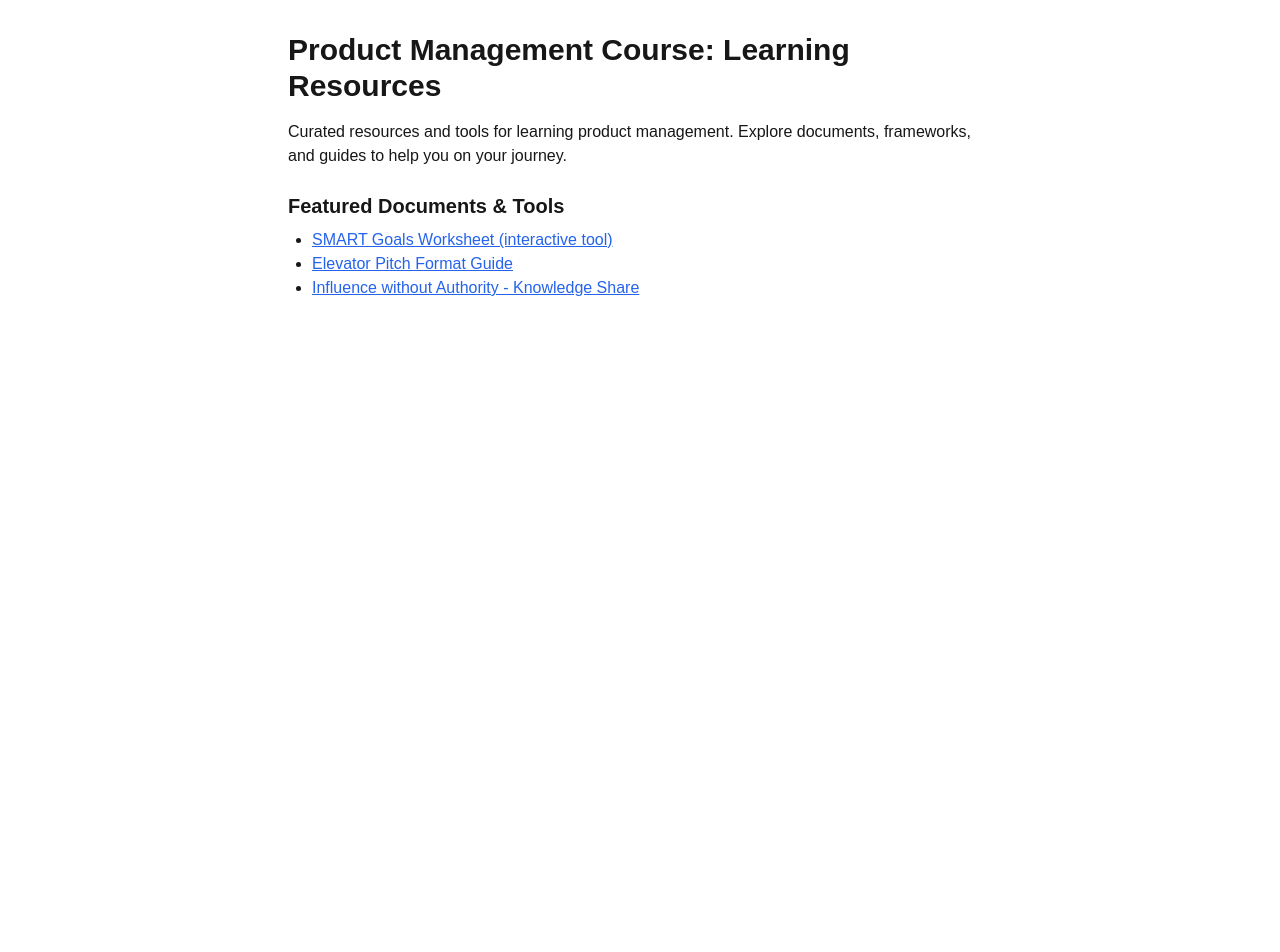
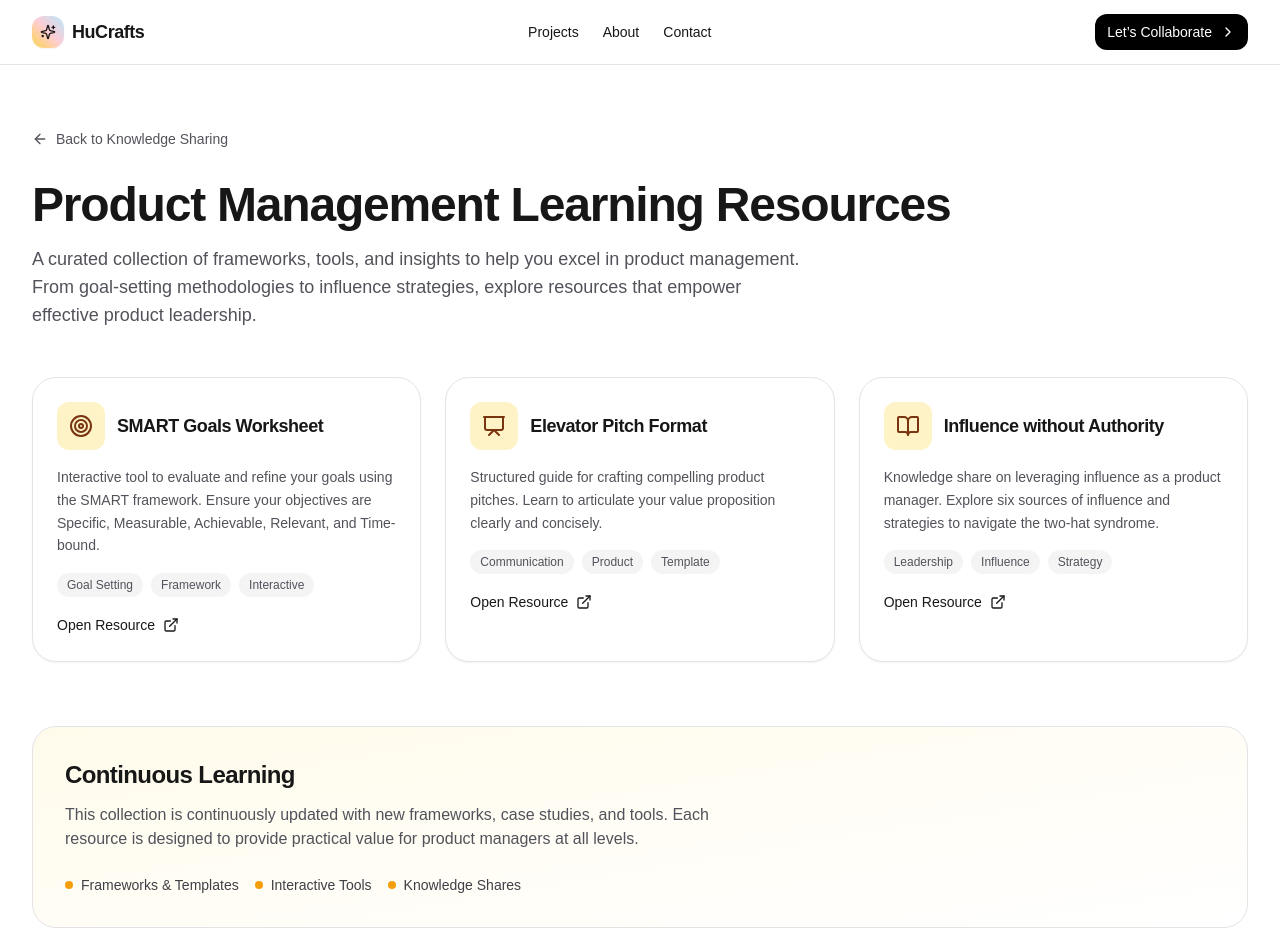
Before and after one commit to vincexl/hucrafts-website, a Next.js app: page /projects/product-management-course in a window 1280 px wide. Shown: the top 952 px of the page. Before the commit the page ends 800 px from the top, so only its background shows below. Built offline with nearby package versions, Linux system fonts and the light colour scheme.

Commit message:
Polish Product Management Course page with consistent styling

```diff
--- a/app/projects/product-management-course/page.tsx
+++ b/app/projects/product-management-course/page.tsx
@@ -1,31 +1,143 @@
+'use client';
+import { motion } from 'framer-motion';
 import Link from 'next/link';
+import Navbar from '@/components/Navbar';
+import Footer from '@/components/Footer';
+import { BookOpen, Target, Presentation, ExternalLink, ArrowLeft } from 'lucide-react';
 
 export default function ProductManagementCourse() {
+  const resources = [
+    {
+      title: 'SMART Goals Worksheet',
+      description: 'Interactive tool to evaluate and refine your goals using the SMART framework. Ensure your objectives are Specific, Measurable, Achievable, Relevant, and Time-bound.',
+      icon: <Target className="h-6 w-6" />,
+      link: '/SMART.html',
+      tags: ['Goal Setting', 'Framework', 'Interactive']
+    },
+    {
+      title: 'Elevator Pitch Format',
+      description: 'Structured guide for crafting compelling product pitches. Learn to articulate your value proposition clearly and concisely.',
+      icon: <Presentation className="h-6 w-6" />,
+      link: '/elevator_pitch_format.html',
+      tags: ['Communication', 'Product', 'Template']
+    },
+    {
+      title: 'Influence without Authority',
+      description: 'Knowledge share on leveraging influence as a product manager. Explore six sources of influence and strategies to navigate the two-hat syndrome.',
+      icon: <BookOpen className="h-6 w-6" />,
+      link: '/pm_knowledge_share_1.html',
+      tags: ['Leadership', 'Influence', 'Strategy']
+    }
+  ];
+
   return (
-    <main className="p-8 max-w-3xl mx-auto">
-      <h1 className="text-3xl font-bold mb-4">Product Management Course: Learning Resources</h1>
-      <p className="mb-6">Curated resources and tools for learning product management. Explore documents, frameworks, and guides to help you on your journey.</p>
-      <section className="mb-8">
-        <h2 className="text-xl font-semibold mb-2">Featured Documents & Tools</h2>
-        <ul className="list-disc pl-6">
-          <li>
-            <Link href="/SMART.html" target="_blank" className="text-blue-600 underline">
-              SMART Goals Worksheet (interactive tool)
-            </Link>
-          </li>
-          <li>
-            <Link href="/elevator_pitch_format.html" target="_blank" className="text-blue-600 underline">
-              Elevator Pitch Format Guide
-            </Link>
-          </li>
-          <li>
-            <Link href="/pm_knowledge_share_1.html" target="_blank" className="text-blue-600 underline">
-              Influence without Authority - Knowledge Share
-            </Link>
-          </li>
-        </ul>
-      </section>
-      {/* Add more resources, links, or tools here as needed */}
-    </main>
+    <div className="min-h-screen">
+      <Navbar />
+      <main className="mx-auto max-w-7xl px-4 sm:px-6 lg:px-8 py-16">
+        <motion.div
+          initial={{ y: 20, opacity: 0 }}
+          animate={{ y: 0, opacity: 1 }}
+          transition={{ duration: 0.5 }}
+        >
+          <Link
+            href="/#knowledge"
+            className="inline-flex items-center gap-2 text-sm text-zinc-600 hover:text-zinc-900 mb-8 group"
+          >
+            <ArrowLeft className="h-4 w-4 group-hover:-translate-x-1 transition-transform" />
+            Back to Knowledge Sharing
+          </Link>
+
+          <div className="mb-12">
+            <motion.h1
+              initial={{ y: 10, opacity: 0 }}
+              animate={{ y: 0, opacity: 1 }}
+              transition={{ duration: 0.5, delay: 0.1 }}
+              className="text-4xl sm:text-5xl font-extrabold tracking-tight mb-4"
+            >
+              Product Management Learning Resources
+            </motion.h1>
+            <motion.p
+              initial={{ y: 10, opacity: 0 }}
+              animate={{ y: 0, opacity: 1 }}
+              transition={{ duration: 0.5, delay: 0.2 }}
+              className="text-lg text-zinc-600 max-w-3xl"
+            >
+              A curated collection of frameworks, tools, and insights to help you excel in product management.
+              From goal-setting methodologies to influence strategies, explore resources that empower effective product leadership.
+            </motion.p>
+          </div>
+
+          <div className="grid md:grid-cols-2 lg:grid-cols-3 gap-6">
+            {resources.map((resource, idx) => (
+              <motion.article
+                key={resource.title}
+                initial={{ y: 20, opacity: 0 }}
+                animate={{ y: 0, opacity: 1 }}
+                transition={{ duration: 0.5, delay: 0.1 * idx }}
+                className="group rounded-3xl overflow-hidden bg-white border border-zinc-200 shadow-sm hover:shadow-md transition"
+              >
+                <div className="p-6">
+                  <div className="flex items-center gap-3 mb-4">
+                    <div className="flex items-center justify-center w-12 h-12 rounded-xl bg-amber-100 text-amber-900">
+                      {resource.icon}
+                    </div>
+                    <h3 className="text-lg font-semibold tracking-tight flex-1">{resource.title}</h3>
+                  </div>
+                  <p className="text-sm text-zinc-600 mb-4 leading-relaxed">
+                    {resource.description}
+                  </p>
+                  <div className="flex flex-wrap items-center gap-2 mb-4">
+                    {resource.tags.map((tag) => (
+                      <span
+                        key={tag}
+                        className="inline-flex items-center rounded-full bg-zinc-100 px-2.5 py-1 text-xs text-zinc-600"
+                      >
+                        {tag}
+                      </span>
+                    ))}
+                  </div>
+                  <Link
+                    href={resource.link}
+                    target="_blank"
+                    className="inline-flex items-center gap-2 text-sm font-medium text-zinc-900 hover:text-amber-600 transition-colors group"
+                  >
+                    Open Resource
+                    <ExternalLink className="h-4 w-4 group-hover:translate-x-0.5 group-hover:-translate-y-0.5 transition-transform" />
+                  </Link>
+                </div>
+              </motion.article>
+            ))}
+          </div>
+
+          <motion.div
+            initial={{ y: 20, opacity: 0 }}
+            animate={{ y: 0, opacity: 1 }}
+            transition={{ duration: 0.5, delay: 0.4 }}
+            className="mt-16 rounded-3xl border border-zinc-200 bg-gradient-to-br from-amber-50 to-white p-8"
+          >
+            <h2 className="text-2xl font-bold tracking-tight mb-3">Continuous Learning</h2>
+            <p className="text-zinc-600 mb-6 max-w-2xl">
+              This collection is continuously updated with new frameworks, case studies, and tools.
+              Each resource is designed to provide practical value for product managers at all levels.
+            </p>
+            <div className="flex flex-wrap gap-4 text-sm">
+              <div className="flex items-center gap-2 text-zinc-700">
+                <div className="w-2 h-2 rounded-full bg-amber-500"></div>
+                <span>Frameworks & Templates</span>
+              </div>
+              <div className="flex items-center gap-2 text-zinc-700">
+                <div className="w-2 h-2 rounded-full bg-amber-500"></div>
+                <span>Interactive Tools</span>
+              </div>
+              <div className="flex items-center gap-2 text-zinc-700">
+                <div className="w-2 h-2 rounded-full bg-amber-500"></div>
+                <span>Knowledge Shares</span>
+              </div>
+            </div>
+          </motion.div>
+        </motion.div>
+      </main>
+      <Footer />
+    </div>
   );
 }
```
